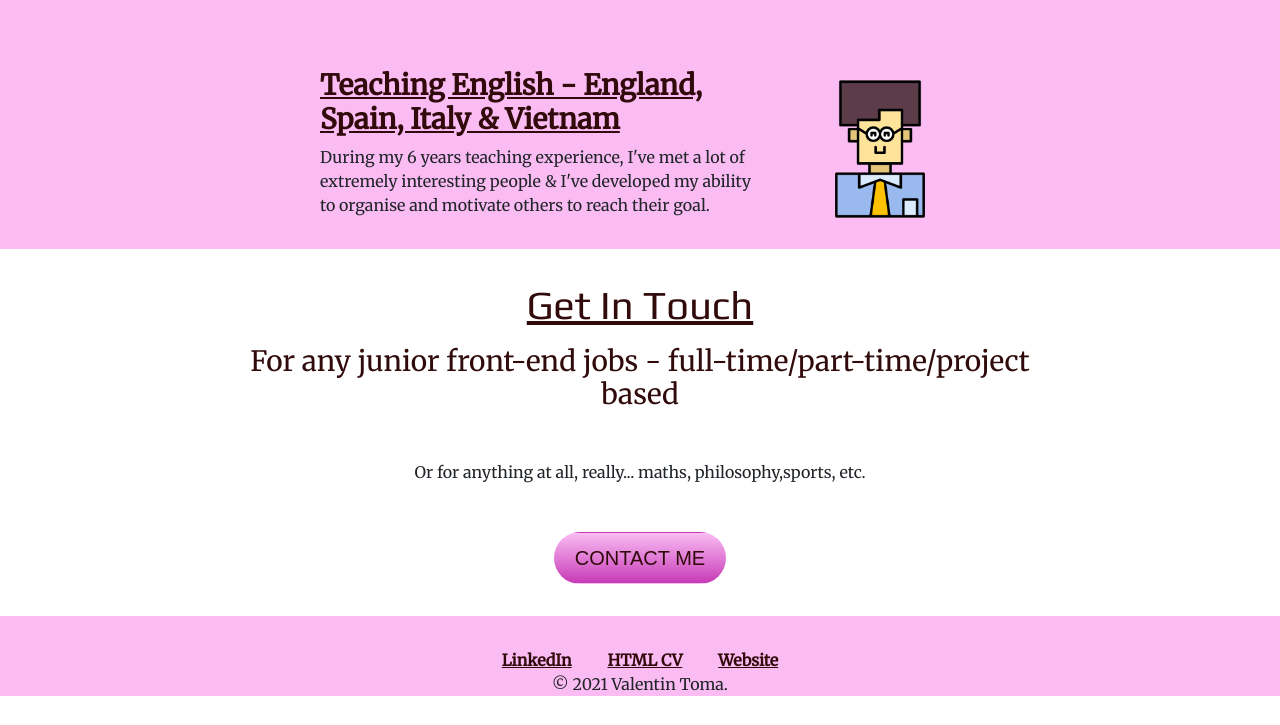
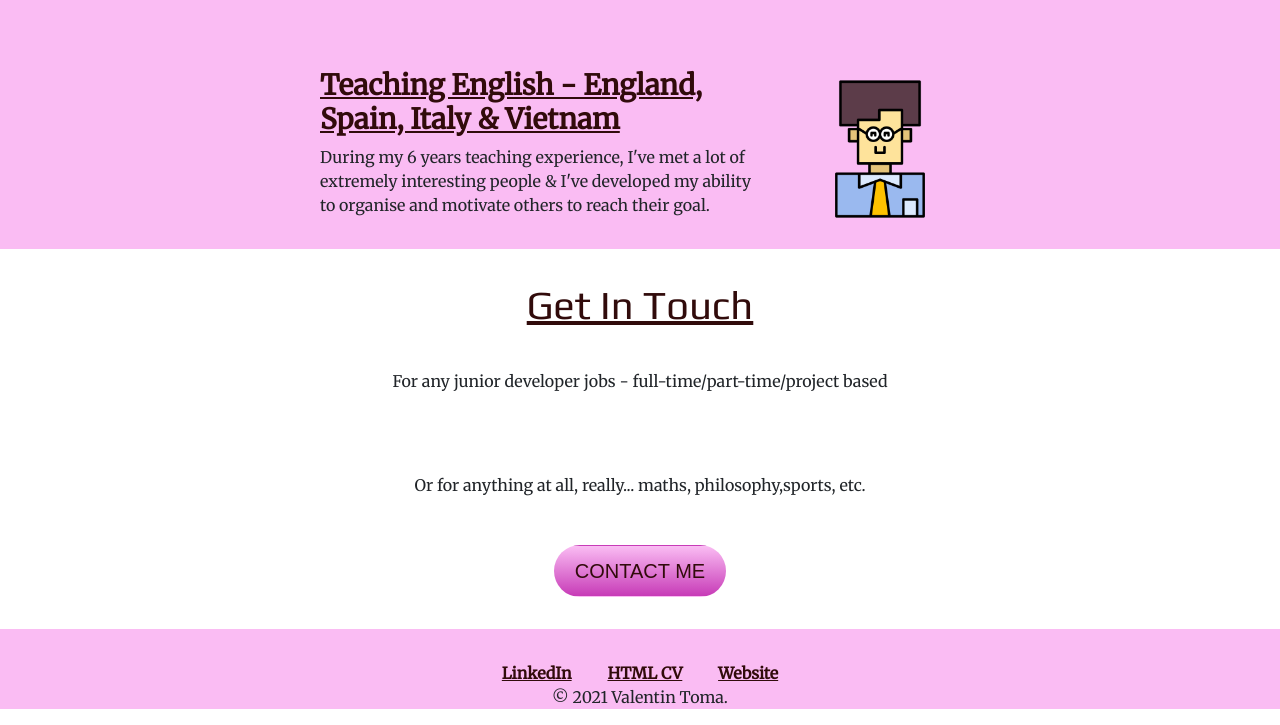
Before and after one commit to valentintoma17/Presentation-Site, a plain HTML site: page index.html in a window 1280 px wide. Shown: the part 1289-2014 px from the top of the page. Drawn offline with nearby package versions, Linux system fonts and the light colour scheme; a web font is replaced by a local one.

Commit message:
Update index.html

```diff
--- a/index.html
+++ b/index.html
@@ -83,7 +83,7 @@
 
     <div class="contact-me">
       <h2 class="h2-contact-me">Get In Touch</h2>
-      <h3 class="h3-contact-me">For any junior front-end jobs - full-time/part-time/project based</h3>
+      <p class="para-contact-me">For any junior developer jobs - full-time/part-time/project based</p>
       <p class="para-contact-me">Or for anything at all, really... maths, philosophy,sports, etc.</p>
       <a class="btn" href="mailto:valentin.toma17@email.com">CONTACT ME</a>
     </div>
```
